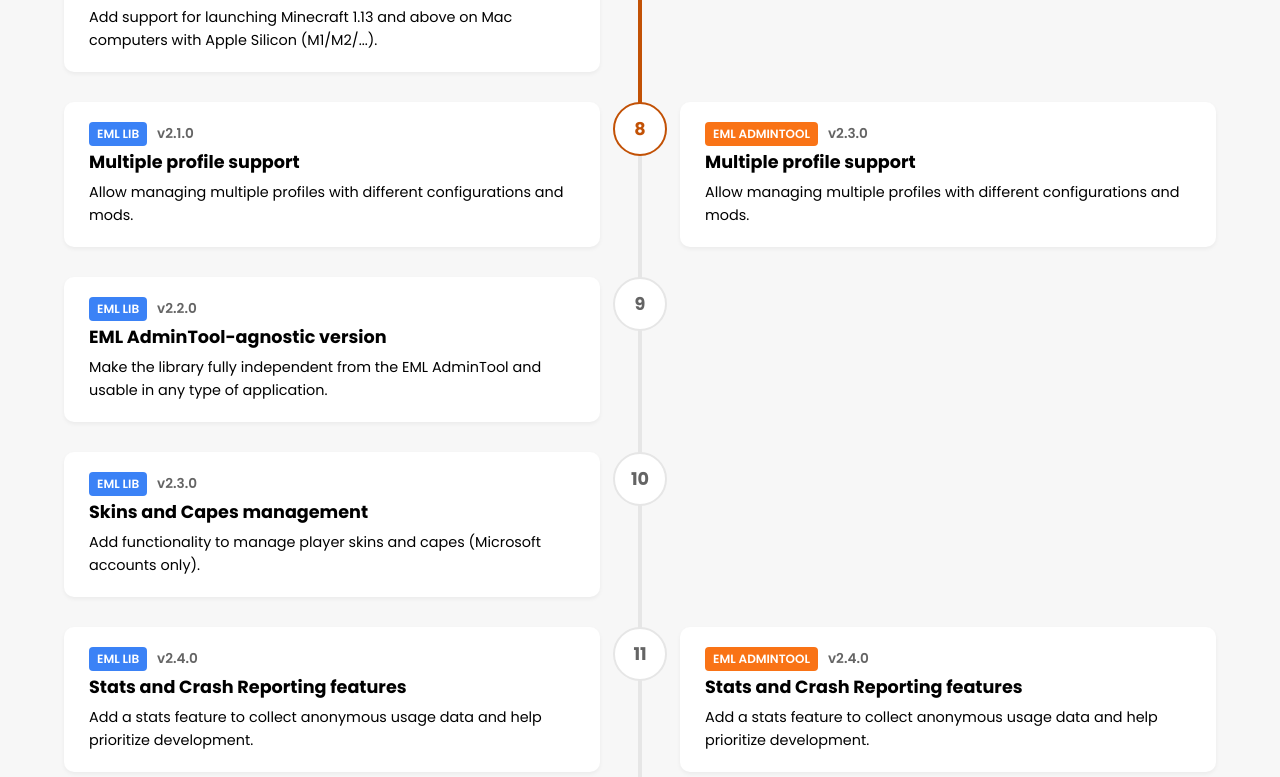
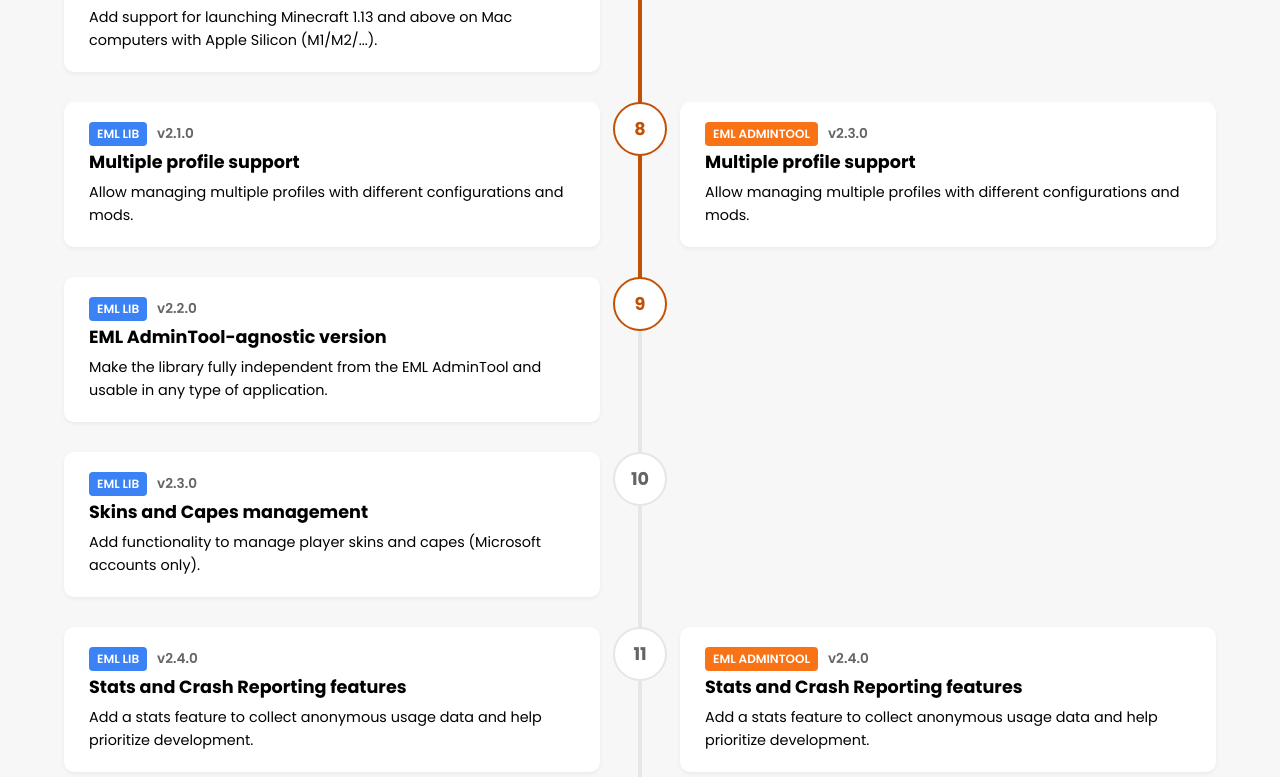
Before and after one commit to Electron-Minecraft-Launcher/EML-Project, a SvelteKit app: page /roadmap in a window 1280 px wide. Shown: the part 1378-2155 px from the top of the page. Built offline with nearby package versions, Linux system fonts and the light colour scheme.

Commit message:
Update +page.svelte

```diff
--- a/src/routes/roadmap/+page.svelte
+++ b/src/routes/roadmap/+page.svelte
@@ -81,7 +81,7 @@
       version: 'v2.1.0',
       title: 'Multiple profile support',
       description: 'Allow managing multiple profiles with different configurations and mods.',
-      status: 'active'
+      status: 'completed'
     },
     {
       id: 8,
@@ -89,7 +89,7 @@
       version: 'v2.3.0',
       title: 'Multiple profile support',
       description: 'Allow managing multiple profiles with different configurations and mods.',
-      status: 'active'
+      status: 'completed'
     },
     {
       id: 9,
@@ -97,7 +97,7 @@
       version: 'v2.2.0',
       title: 'EML AdminTool-agnostic version',
       description: 'Make the library fully independent from the EML AdminTool and usable in any type of application.',
-      status: 'future'
+      status: 'active'
     },
     {
       id: 10,
@@ -297,7 +297,7 @@
       transform: translateX(-50%);
       width: 4px;
       height: 100%;
-      background: linear-gradient(to bottom, var(--primary-color) 0%, var(--primary-color) 50%, var(--border-color) 50%);
+      background: linear-gradient(to bottom, var(--primary-color) 0%, var(--primary-color) 58%, var(--border-color) 58%);
       border-radius: 2px;
       z-index: 0;
     }
```
